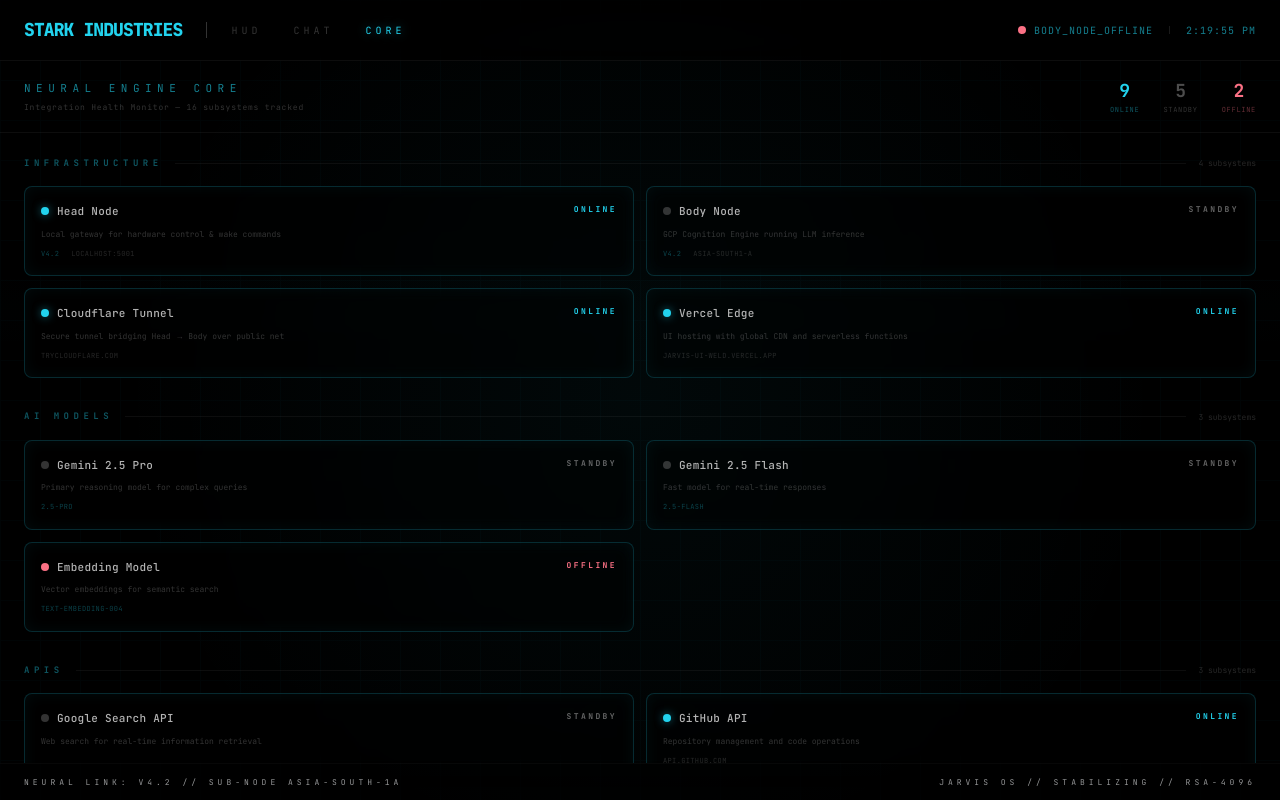
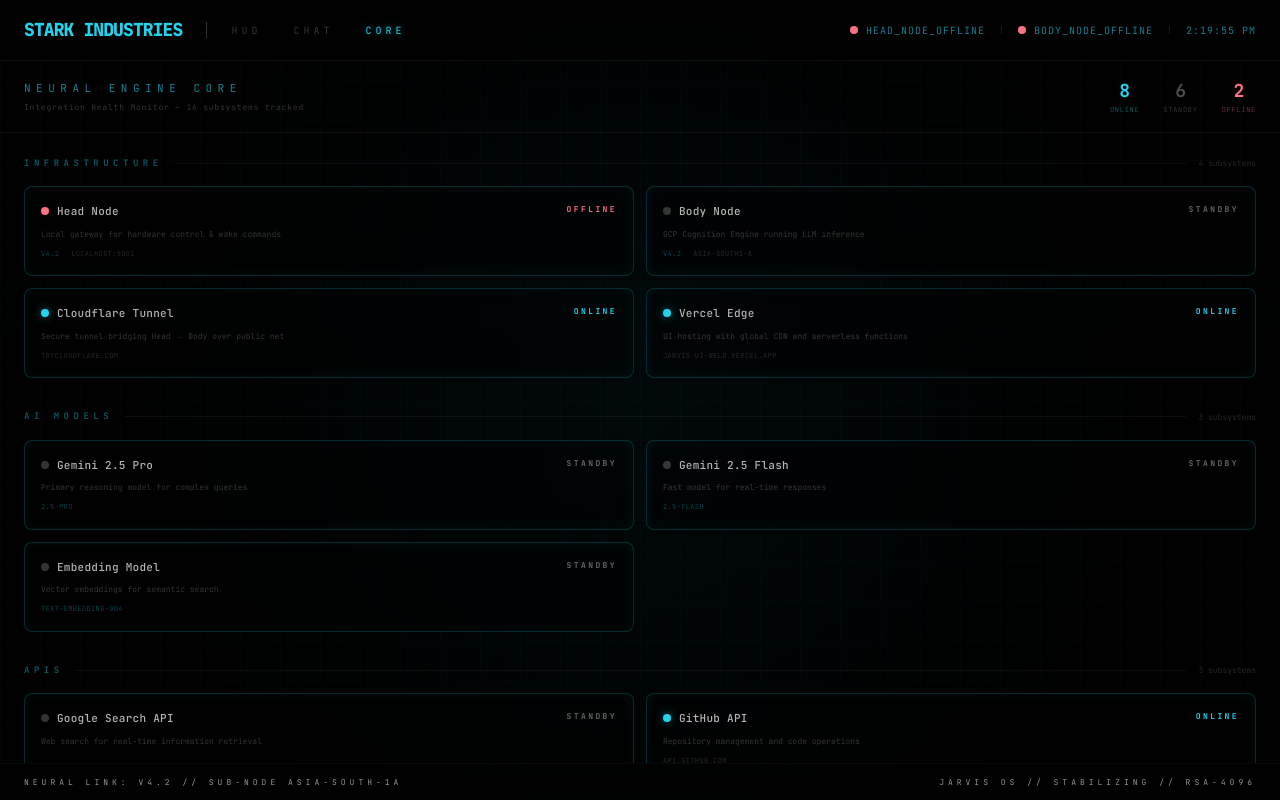
Before and after one commit to luckycelestial/jarvis-ui, a Next.js app: page / in a window 1280 px wide. Both pictures are taken after a click on the button "CORE". Built offline with nearby package versions, Linux system fonts and the light colour scheme; no server answers.

Commit message:
Fix UI status sync and stale state closure

```diff
--- a/src/app/actions.ts
+++ b/src/app/actions.ts
@@ -16,22 +16,28 @@
   try {
     const res = await fetch(HEAD_URL, {
       headers: { "X-API-KEY": JARVIS_SECRET },
-      cache: 'no-store'
+      cache: 'no-store',
+      signal: AbortSignal.timeout(3000)
     });
-    if (res.ok) headData = await res.json();
+    if (res.ok) {
+      headData = await res.json();
+    } else {
+      console.warn(`Head Gateway returned status: ${res.status}`);
+    }
   } catch (error) {
-    console.error("Head status fetch failed:", error);
+    console.error("Head status fetch failed (unreachable):", HEAD_DOMAIN);
   }
 
   // Ping Body directly from Vercel
   try {
     const res = await fetch(BODY_URL, {
       headers: { "X-API-KEY": JARVIS_SECRET },
-      cache: 'no-store'
+      cache: 'no-store',
+      signal: AbortSignal.timeout(3000)
     });
     if (res.ok) bodyLive = true;
   } catch (error) {
-    console.error("Body status fetch failed:", error);
+    // console.log("Body node not yet reachable via public tunnel.");
   }
 
   // If Head couldn't reach Body but Vercel can, override the status!
@@ -50,7 +56,8 @@
     body_status: bodyLive ? "RUNNING" : "OFFLINE",
     systems_nominal: bodyLive,
     body_live: bodyLive,
-    vm_state: bodyLive ? "RUNNING" : "OFFLINE"
+    vm_state: bodyLive ? "RUNNING" : "OFFLINE",
+    last_updated: new Date().toISOString()
   };
 }
 
--- a/src/app/components/CoreDashboard.tsx
+++ b/src/app/components/CoreDashboard.tsx
@@ -77,14 +77,34 @@
   );
 }
 
-export function CoreDashboard() {
-  const categories = [...new Set(INTEGRATIONS.map(i => i.category))];
+interface CoreDashboardProps {
+  status: any;
+}
+
+export function CoreDashboard({ status }: CoreDashboardProps) {
+  const bodyActive = status?.body_status === "RUNNING";
+  const headActive = status?.head_status === "RUNNING" || status?.head_status === "ONLINE";
+
+  const dynamicIntegrations = INTEGRATIONS.map(integration => {
+    if (integration.name === "Head Node") {
+      return { ...integration, status: headActive ? "online" : "offline" as const };
+    }
+    if (integration.name === "Body Node") {
+      return { ...integration, status: bodyActive ? "online" : "standby" as const };
+    }
+    if (integration.category === "AI Models") {
+      return { ...integration, status: bodyActive ? "online" : "standby" as const };
+    }
+    return integration;
+  });
+
+  const categories = [...new Set(dynamicIntegrations.map(i => i.category))];
 
   const counts = {
-    online: INTEGRATIONS.filter(i => i.status === "online").length,
-    standby: INTEGRATIONS.filter(i => i.status === "standby").length,
-    offline: INTEGRATIONS.filter(i => i.status === "offline").length,
-    degraded: INTEGRATIONS.filter(i => i.status === "degraded").length,
+    online: dynamicIntegrations.filter(i => i.status === "online").length,
+    standby: dynamicIntegrations.filter(i => i.status === "standby").length,
+    offline: dynamicIntegrations.filter(i => i.status === "offline").length,
+    degraded: dynamicIntegrations.filter(i => i.status === "degraded").length,
   };
 
   return (
@@ -93,7 +113,7 @@
       <div className="shrink-0 px-6 py-4 border-b border-white/5 flex items-center justify-between">
         <div>
           <div className="text-[11px] text-stark-cyan/60 uppercase tracking-[0.5em] mb-1">Neural Engine Core</div>
-          <div className="text-[8px] text-white/20 tracking-widest">Integration Health Monitor — {INTEGRATIONS.length} subsystems tracked</div>
+          <div className="text-[8px] text-white/20 tracking-widest">Integration Health Monitor — {dynamicIntegrations.length} subsystems tracked</div>
         </div>
         <div className="flex gap-6">
           <div className="text-center">
@@ -125,11 +145,11 @@
               <div className="text-[9px] text-stark-cyan/40 uppercase tracking-[0.5em] font-bold">{category}</div>
               <div className="flex-1 h-px bg-white/5" />
               <div className="text-[8px] text-white/15">
-                {INTEGRATIONS.filter(i => i.category === category).length} subsystems
+                {dynamicIntegrations.filter(i => i.category === category).length} subsystems
               </div>
             </div>
             <div className="grid grid-cols-2 gap-3">
-              {INTEGRATIONS.filter(i => i.category === category).map((integration, idx) => (
+              {dynamicIntegrations.filter(i => i.category === category).map((integration, idx) => (
                 <IntegrationCard key={integration.name} integration={integration} index={idx} />
               ))}
             </div>
--- a/src/app/page.tsx
+++ b/src/app/page.tsx
@@ -47,9 +47,18 @@
       if (success) {
         let attempts = 0;
         const poll = setInterval(async () => {
-          await fetchStatus();
+          const data = await getJarvisStatus();
           attempts++;
-          if (attempts > 20 || status?.body_status === "RUNNING") {
+
+          if (data) {
+            setStatus(data);
+            if (data.body_status === "RUNNING") {
+              clearInterval(poll);
+              setIsActivating(false);
+            }
+          }
+
+          if (attempts > 30) {
             clearInterval(poll);
             setIsActivating(false);
           }
@@ -91,6 +100,11 @@
 
         <div className="flex items-center gap-4 text-[10px] tracking-widest text-stark-cyan/60">
           <div className="flex items-center gap-2">
+            <div className={`w-2 h-2 rounded-full ${status?.head_status === "RUNNING" ? 'bg-stark-cyan shadow-[0_0_10px_#22d3ee]' : 'bg-stark-red'}`} />
+            HEAD_NODE_{status?.head_status === "RUNNING" ? 'ONLINE' : 'OFFLINE'}
+          </div>
+          <div className="h-2 w-px bg-white/10" />
+          <div className="flex items-center gap-2">
             <div className={`w-2 h-2 rounded-full ${bodyActive ? 'bg-stark-cyan animate-pulse shadow-[0_0_10px_#22d3ee]' : 'bg-stark-red'}`} />
             BODY_NODE_{bodyActive ? 'ONLINE' : 'OFFLINE'}
           </div>
@@ -123,7 +137,7 @@
 
               {/* LEFT PANELS — wider, floating over reactor */}
               <div className="absolute top-4 left-4 w-[340px] flex flex-col gap-4 z-20">
-                <NodeMap headActive={true} bodyActive={bodyActive} />
+                <NodeMap headActive={status?.head_status === "RUNNING"} bodyActive={bodyActive} />
                 <SystemLog bodyActive={bodyActive} isActivating={isActivating} />
               </div>
 
@@ -156,7 +170,7 @@
               exit={{ opacity: 0 }}
               className="h-full"
             >
-              <CoreDashboard />
+              <CoreDashboard status={status} />
             </motion.div>
           )}
         </AnimatePresence>
```
